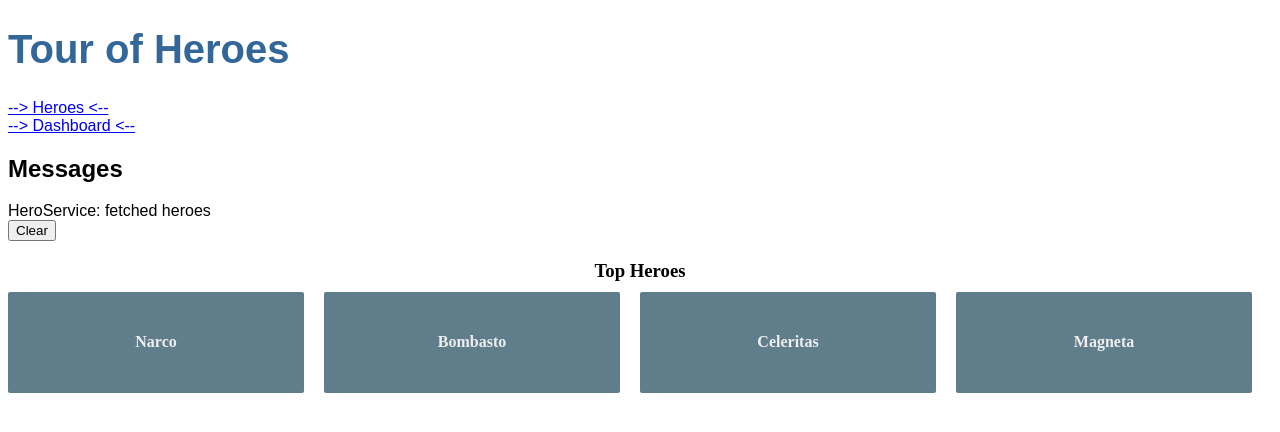
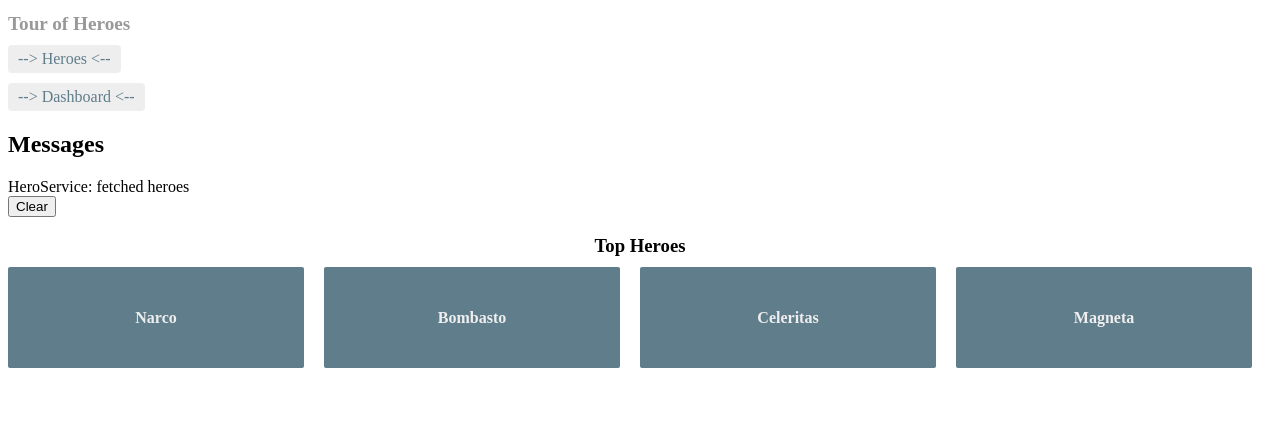
Before and after one commit to Maknez/angular-cli-course-project, an Angular app: page /dashboard in a window 1280 px wide. Shown: the top 432 px of the page. Built offline with nearby package versions, Linux system fonts and the light colour scheme.

Commit message:
7. Routing +change css of AppComponent

```diff
--- a/src/app/app.component.css
+++ b/src/app/app.component.css
@@ -1,21 +1,29 @@
+/* AppComponent's private CSS styles */
 h1 {
-  color: #369;
-  font-family: Arial, Helvetica, sans-serif;
-  font-size: 250%;
+  font-size: 1.2em;
+  color: #999;
+  margin-bottom: 0;
 }
-h2, h3 {
-  color: #444;
-  font-family: Arial, Helvetica, sans-serif;
-  font-weight: lighter;
+h2 {
+  font-size: 2em;
+  margin-top: 0;
+  padding-top: 0;
 }
-body {
-  margin: 2em;
+nav a {
+  padding: 5px 10px;
+  text-decoration: none;
+  margin-top: 10px;
+  display: inline-block;
+  background-color: #eee;
+  border-radius: 4px;
 }
-body, input[text], button {
-  color: #888;
-  font-family: Cambria, Georgia;
+nav a:visited, a:link {
+  color: #607d8b;
 }
-/* everywhere else */
-* {
-  font-family: Arial, Helvetica, sans-serif;
+nav a:hover {
+  color: #039be5;
+  background-color: #cfd8dc;
 }
+nav a.active {
+  color: #039be5;
+}
```
